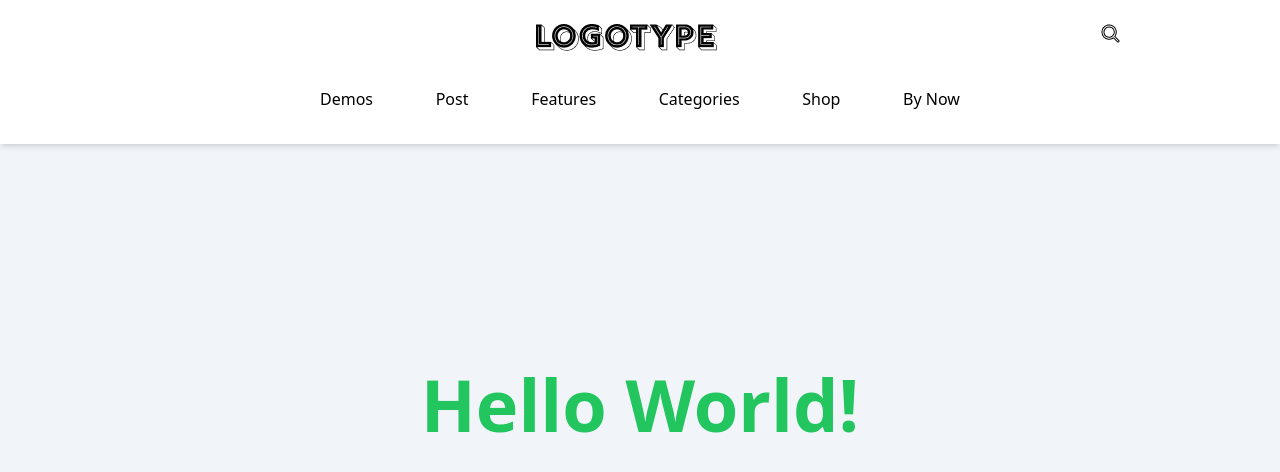
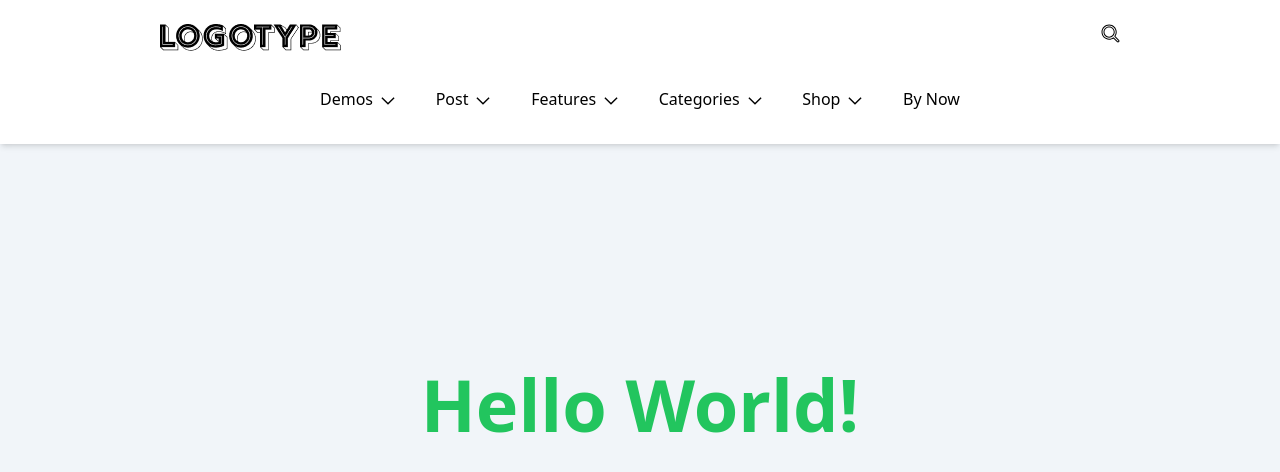
Before and after one commit to artsergienko/test-frontend, a website: page public/index.html in a window 1280 px wide. Drawn offline with Linux system fonts and the light colour scheme.

Commit message:
Change svg.

```diff
--- a/public/index.html
+++ b/public/index.html
@@ -9,23 +9,40 @@
 </head>
 <body class="bg-slate-100">
     <nav class="w-full h-36 bg-white shadow-md">
-        <div class="flex flex-row justify-end space-x-96 pt-6 mx-40">
+        <div class="flex flex-row justify-between right-28 pt-6 mx-40">
             <a href="">
                 <img src="./img/logotype.png" alt="logotype">
             </a>
 
-            <a href="" class="">
-                <img src="./img/search.png" alt="search">
+            <a href="">
+                <img src="./img/search.svg" alt="search">
             </a>
         </div>
 
         <ul class="flex flex-row justify-between pt-9 mx-80">
-            <li>Demos</li>
-            <li>Post</li>
-            <li>Features</li>
-            <li>Categories</li>
-            <li>Shop</li>
-            <li>By Now</li>
+            <li class="hover:listone flex flex-row relative">
+                Demos
+                <img class="pt-1 pl-2" src="./img/arrowdown.svg" alt="icon navigation">
+            </li>
+            <li class="flex flex-row">
+                Post
+                <img class="pt-1 pl-2" src="./img/arrowdown.svg" alt="icon navigation">
+            </li>
+            <li class="flex flex-row">
+                Features
+                <img class="pt-1 pl-2" src="./img/arrowdown.svg" alt="icon navigation">
+            </li>
+            <li class="flex flex-row">
+                Categories
+                <img class="pt-1 pl-2" src="./img/arrowdown.svg" alt="icon navigation">
+            </li>
+            <li class="flex flex-row">
+                Shop
+                <img class="pt-1 pl-2" src="./img/arrowdown.svg" alt="icon navigation">
+            </li>
+            <li>
+                By Now
+            </li>
         </ul>
     </nav>
     <div class="mt-56">
```
Also changed, not shown: public/img/arrowdown.svg (added), public/img/burger.png (deleted), public/img/search.png (deleted), public/img/search.svg (added), public/styles.css.
